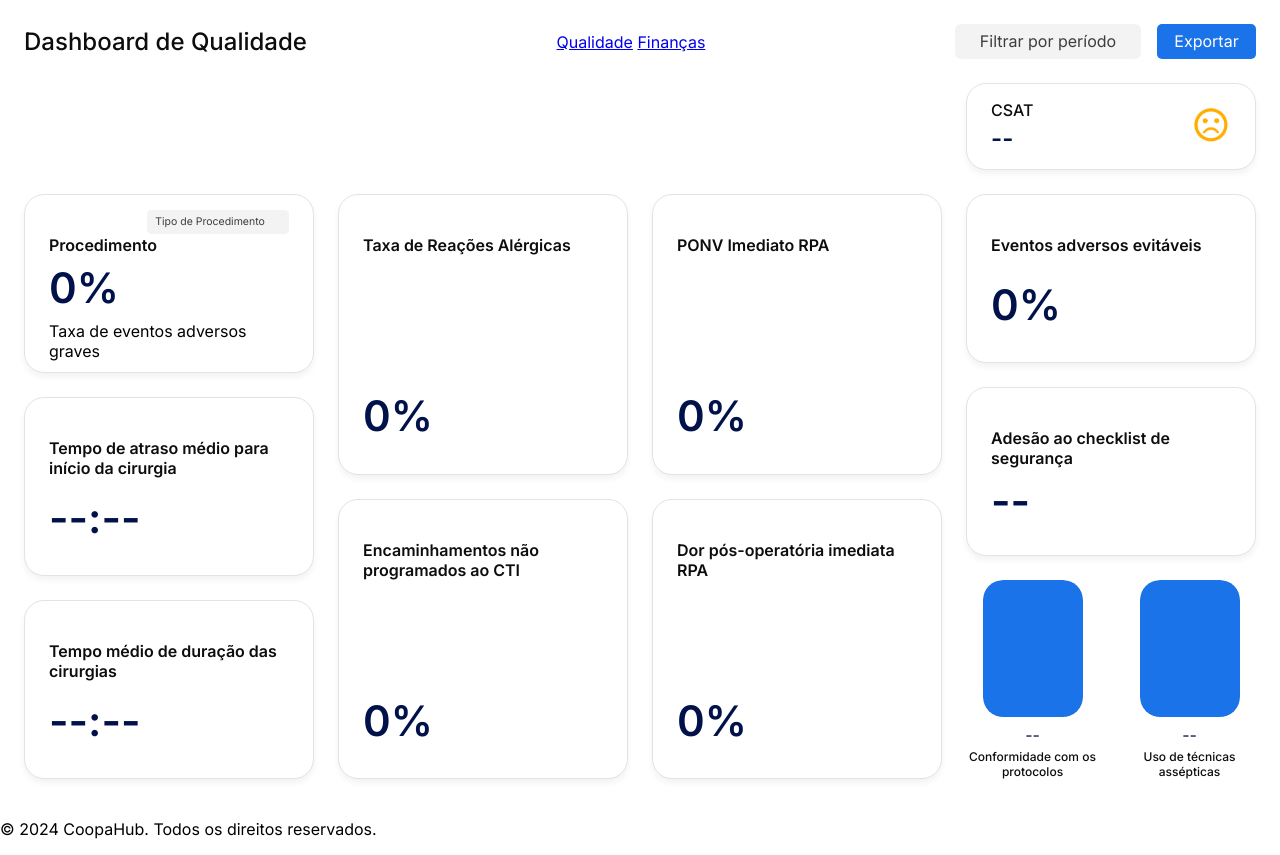
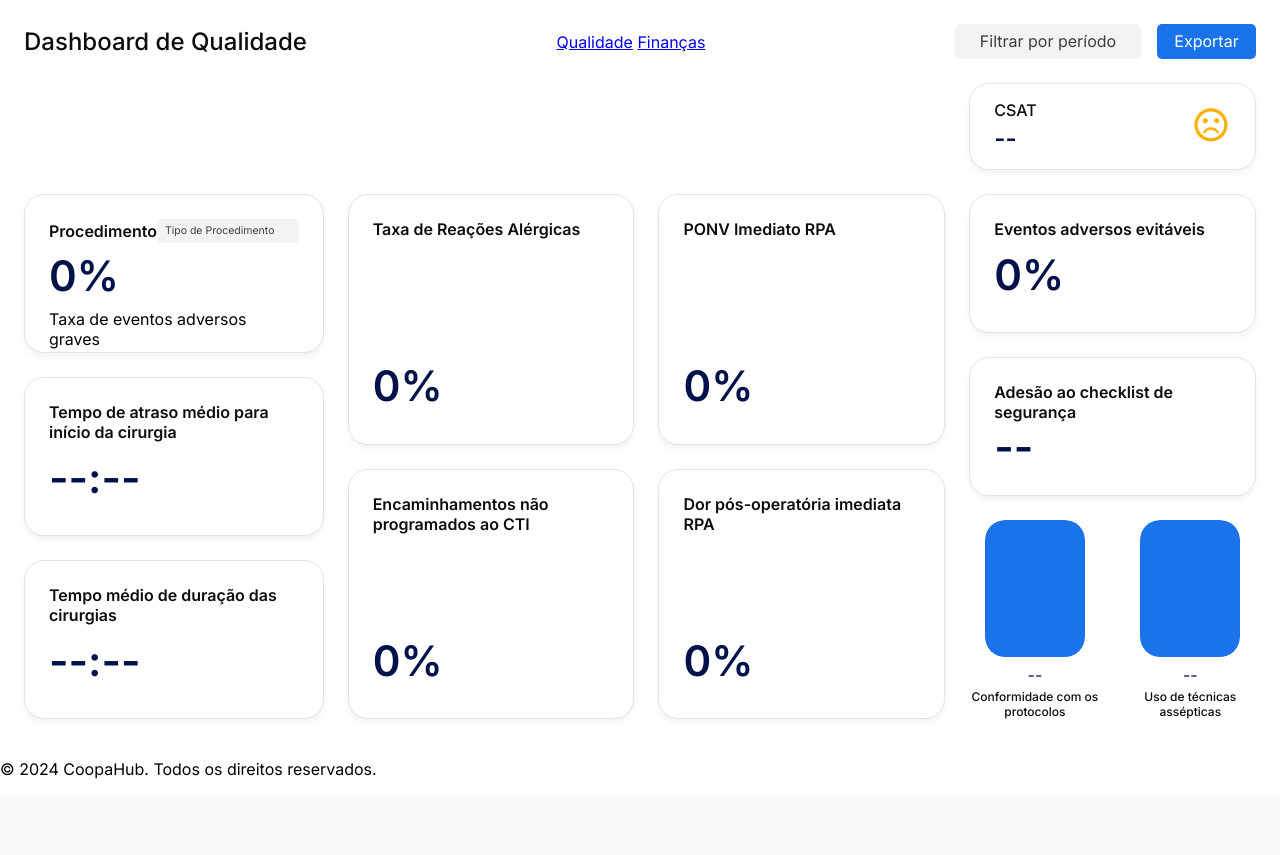
Before and after one commit to and270/erp_coopanest, a Django app: page /dashboard/ in a window 1280 px wide. Shown: the part 90-945 px from the top of the page. After the commit the page ends 869 px from the top, so only its background shows below. Run offline with Django 5.2, Linux system fonts and the light colour scheme; a user stored in the database is signed in; tables that the repository leaves empty hold one stand-in row (values such as "Sample post"); some libraries are stand-ins or nearby versions.

Commit message:
mais correções visuais e de filtro

```diff
--- a/dashboard/templates/dashboard.html
+++ b/dashboard/templates/dashboard.html
@@ -72,6 +72,7 @@
         <!-- Column 1 -->
         <div class="metrics-column-1">
             <div class="metric-card eventos-adversos">
+                <div class="header-row">
                     <h3>Procedimento</h3>
                     <div class="procedure-filter">
                         <select id="procedimentoFilter">
@@ -82,6 +83,7 @@
                                 </option>
                             {% endfor %}
                         </select>
+                    </div>
                 </div>
                 <div class="metric-value">{% if metrics.eventos_adversos %}{{ metrics.eventos_adversos|floatformat:0 }}%{% else %}0%{% endif %}</div>
                 <div class="metric-label">Taxa de eventos adversos graves</div>
--- a/dashboard/templates/dashboard_financas.html
+++ b/dashboard/templates/dashboard_financas.html
@@ -54,6 +54,7 @@
     <div class="metrics-grid">
         <div class="metrics-column-1">
             <div class="metric-card anestesias">
+                <div class="header-row">
                     <h3>Total de Anestesias</h3>
                     <div class="procedure-filter">
                         <select id="procedimentoFilter">
@@ -64,6 +65,7 @@
                                 </option>
                             {% endfor %}
                         </select>
+                    </div>
                 </div>
                 <div class="metric-value">{{ anestesias_count }}</div>
                 <div class="metric-label">
--- a/dashboard/views.py
+++ b/dashboard/views.py
@@ -95,10 +95,21 @@ def financas_dashboard_view(request):
 
     # Period filter
     period_days = request.GET.get('period')
-    queryset = ProcedimentoFinancas.objects.select_related('procedimento').filter(
+    queryset = ProcedimentoFinancas.objects.select_related(
+        'procedimento',
+        'procedimento__procedimento_principal'
+    ).filter(
         procedimento__group=user_group
     )
 
+    # Get procedure filter and apply it
+    procedimento = request.GET.get('procedimento')
+    if procedimento:
+        queryset = queryset.filter(
+            procedimento__procedimento_principal__name=procedimento
+        )
+
+    # Apply period filter
     if period_days:
         try:
             period_days = int(period_days)
@@ -111,7 +122,7 @@ def financas_dashboard_view(request):
 
     # Default period: last 6 months if no filter
     if not period_days:
-        start_date = timezone.now() - timedelta(days=180) # 6 months default
+        start_date = timezone.now() - timedelta(days=180)
         queryset = queryset.filter(procedimento__data_horario__gte=start_date)
 
     total_count = queryset.count()
@@ -212,13 +223,6 @@ def financas_dashboard_view(request):
     hospital_pct = (total_hospital / total_all * 100) if total_all > 0 else 0
     direta_pct = (total_direta / total_all * 100) if total_all > 0 else 0
 
-    # Get procedure filter
-    procedimento = request.GET.get('procedimento')
-    if procedimento:
-        queryset = queryset.filter(
-            procedimento__procedimento_principal__name=procedimento
-        )
-
     # Get procedure types for filter (only from the same group)
     procedimentos = ProcedimentoDetalhes.objects.filter(
         procedimento__group=user_group
--- a/static/css/dashboard.css
+++ b/static/css/dashboard.css
@@ -38,12 +38,20 @@
     justify-content: space-between;
 }
 
+.metric-card .header-row {
+    display: flex;
+    justify-content: space-between;
+    align-items: center;
+    margin-bottom: 8px;
+}
+
 .metric-card h3 {
     font-family: Inter;
     font-size: 16px;
     font-weight: 600;
     color: #0D0D0D;
-    margin-bottom: 8px;
+    margin: 0;
+    flex: 1;
 }
 
 .metric-value {
@@ -109,9 +117,8 @@
 }
 
 .procedure-filter {
-    position: absolute;
-    top: 14px;
-    right: 24px;
+    position: static;
+    margin: 0;
 }
 
 .procedure-filter select {
@@ -127,6 +134,7 @@
     line-height: 12.71px;
     color: #3D3D3D;
     text-align: left;
+    vertical-align: middle;
 }
 
 .filter-container {
```
Lines whose indentation alone changed are shown as unchanged.
